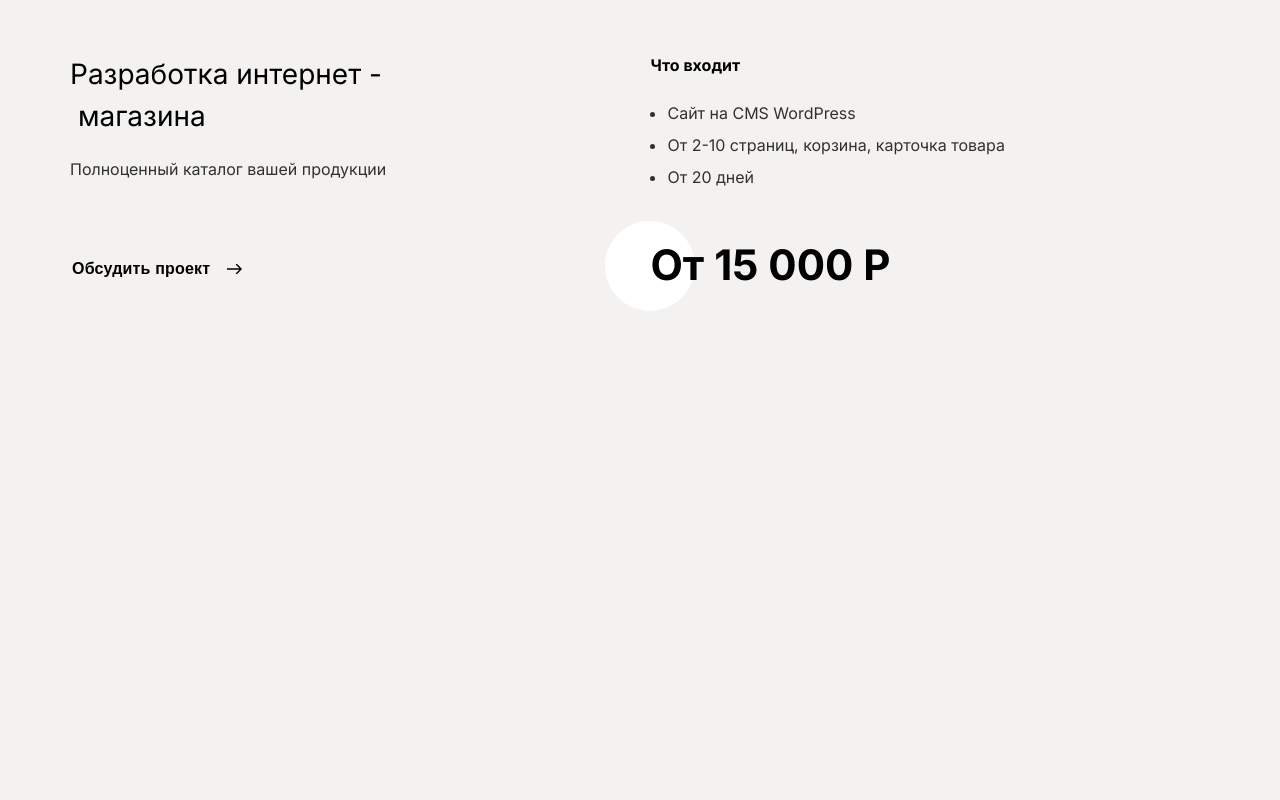
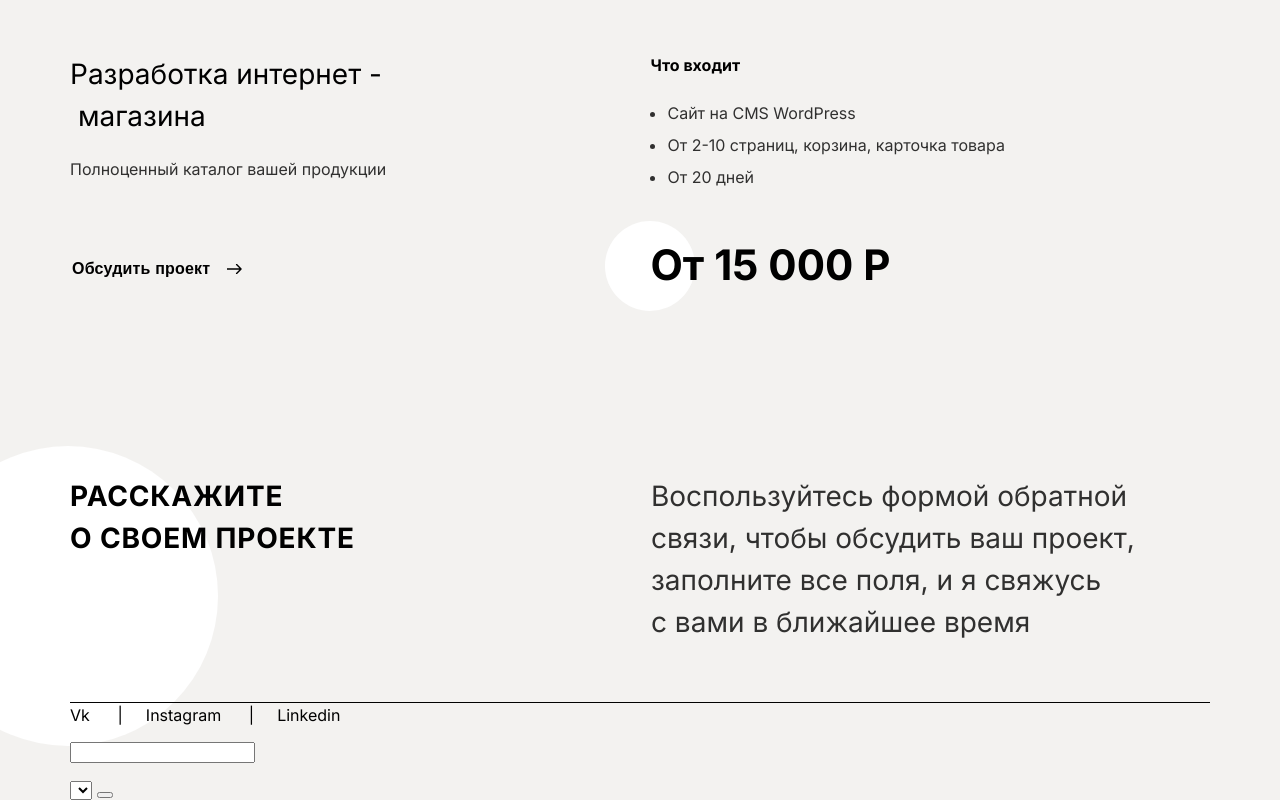
Before and after one commit to VladHT/DIPLOM-MODUL02, a website built with webpack: page src/index.html in a window 1280 px wide. Shown: the part 5880-6680 px from the top of the page. Before the commit the page ends 6236 px from the top, so only its background shows below. Built offline with nearby package versions, Linux system fonts and the light colour scheme.

Commit message:
add files

```diff
--- a/src/index.html
+++ b/src/index.html
@@ -242,6 +242,30 @@
                 </div>
             </div>
         </section>
+        <section class="conect">
+            <div class="container">
+                <div class="rate__block">
+                    <h2 class="rate__title">Расскажите о&nbsp;своем&nbsp;проекте</h2>
+                    <p class="rate__text">Воспользуйтесь формой обратной связи, чтобы обсудить ваш проект, заполните все поля, и я свяжусь с&nbsp;вами&nbsp;в ближайшее время</p>
+                </div>
+                <div class="conect__flex">
+                    <ul class="about__links">
+                        <li class="about__link"><a href="#">Vk</a></li>
+                        <li class="about__link"><a href="#">Instagram</a></li>
+                        <li class="about__link"><a href="#">Linkedin</a></li>
+                    </ul>
+                    <div class="conect__date">
+                        <p></p>
+                        <input type="text">
+                        <p></p>
+                        <select name="" id="">
+
+                        </select>
+                        <button></button>
+                    </div>
+                </div>
+            </div>
+        </section>
     </main>
     <button class="btn-toggle" id="btn-toggle"></button>
 </body>
--- a/src/styles/main.scss
+++ b/src/styles/main.scss
@@ -464,9 +464,9 @@ body{
             height: 146px;
             position: relative;
             filter: grayscale(1);
-            opacity: 0.3;
             transition: 0.3s;
             border: 1px solid $black;
+            opacity: 0.3;
             &:hover{
                 filter: grayscale(0);
                 opacity: 1;
@@ -695,6 +695,32 @@ body{
         border-radius: 100%;
         cursor: pointer;
 }
+.conect{
+    .rate__block{
+        padding-top: 96px;
+        border-bottom: 1px solid $black;
+        padding-bottom: 31px;
+    }
+    .rate__title{
+        max-width: 300px;
+        &::after{
+            width: 300px;
+            height: 300px;
+            top: -29px;
+            left: -152px;
+        }
+        &::before{
+            content: "";
+            position: absolute;
+            background-image: url(../images/Polygon.svg);
+            background-repeat: no-repeat;
+            width: 73.34px;
+            height: 91.67px;
+            top: 24px;
+            left: -176px;
+        }
+    }
+}
 
 
 
@@ -702,16 +728,13 @@ body{
 .dark{
     color: white;
     background: #232326;
-    .header__item a{
-        color: white;
-    }
     .btn-toggle{
         background-image: url(../images/moon.png);
         background-size: 50px;
         background-position: center;
         background-repeat: no-repeat;
     }
-    .header__contact::after{
+    .header__contact::after , .about__flex_wrap, .stage, .portfolio__item, .aside, .portfolio__grid__item, .rate__right, .rate__left, .portfolio__grid{
         border-color: white;
     }
     .rate__title{
```
